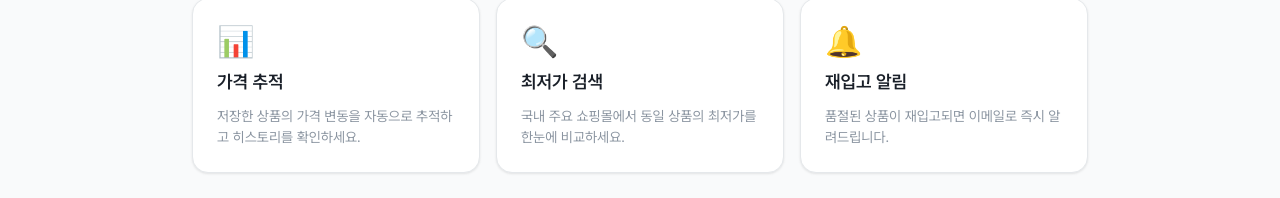
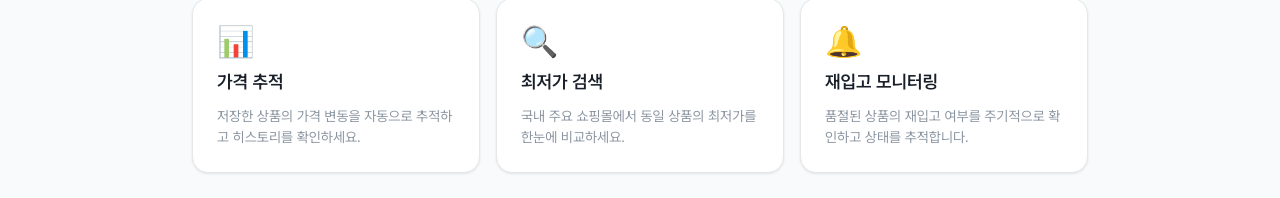
Before and after one commit to hyeonjini/findog, a Next.js app in the folder packages/frontend/: page / in a window 1280 px wide. Shown: the part 505-703 px from the top of the page. Built offline with nearby package versions, Linux system fonts and the light colour scheme.

Commit message:
fix(frontend): remove unimplemented email promise from landing page

```diff
--- a/packages/frontend/src/app/page.tsx
+++ b/packages/frontend/src/app/page.tsx
@@ -19,8 +19,8 @@ const FEATURES = [
   },
   {
     icon: '🔔',
-    title: '재입고 알림',
-    description: '품절된 상품이 재입고되면 이메일로 즉시 알려드립니다.',
+    title: '재입고 모니터링',
+    description: '품절된 상품의 재입고 여부를 주기적으로 확인하고 상태를 추적합니다.',
   },
 ] as const;
 
```
